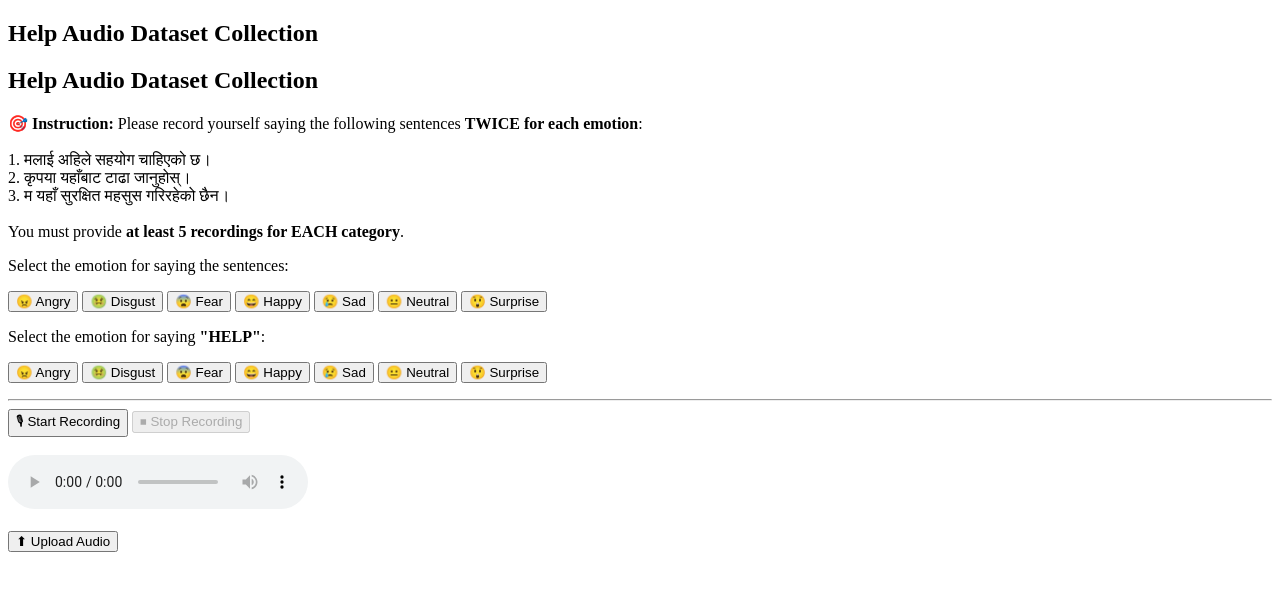
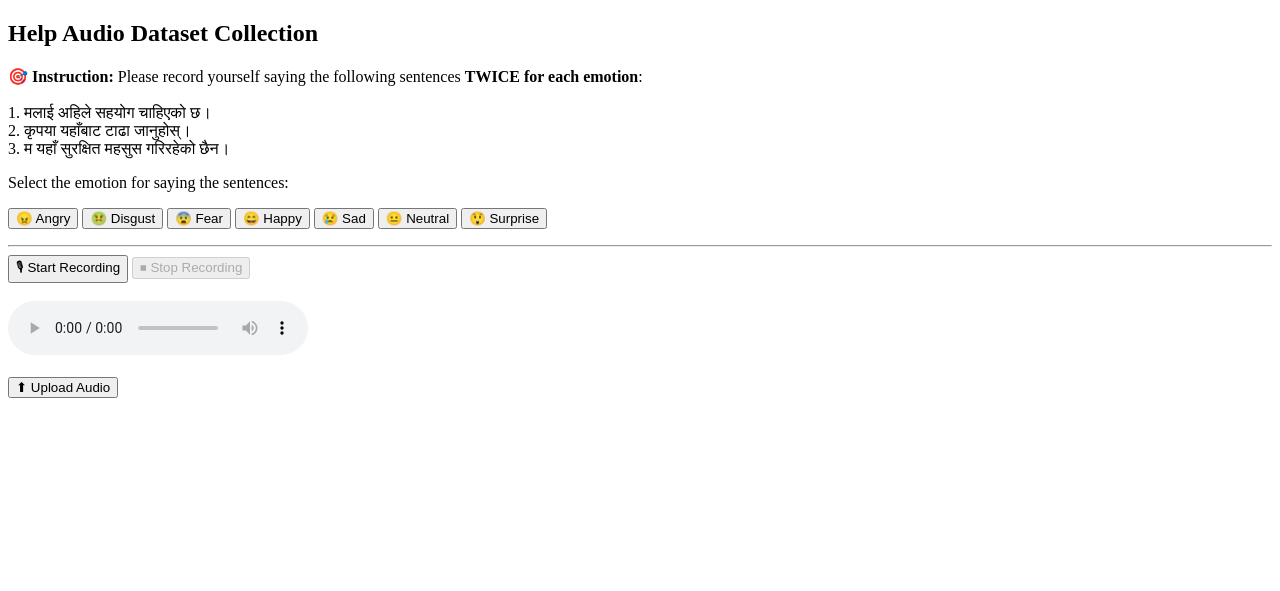
Before and after one commit to drishyagaire/help-audio-collector, a Flask app: page / in a window 1280 px wide. Shown: the top 591 px of the page. Run offline with Flask 3, Linux system fonts and the light colour scheme.

Commit message:
Refactor HTML structure and remove comments

```diff
--- a/templates/index.html
+++ b/templates/index.html
@@ -8,29 +8,13 @@
 <h2>Help Audio Dataset Collection</h2>
 
 <p>
-  <h2>Help Audio Dataset Collection</h2>
-
-<p>
   🎯 <b>Instruction:</b> Please record yourself saying the following sentences <b>TWICE for each emotion</b>:<br><br>
   1. मलाई अहिले सहयोग चाहिएको छ।<br>
   2. कृपया यहाँबाट टाढा जानुहोस्।<br>
-  3. म यहाँ सुरक्षित महसुस गरिरहेको छैन।<br><br>
-  You must provide <b>at least 5 recordings for EACH category</b>.
+  3. म यहाँ सुरक्षित महसुस गरिरहेको छैन।<br>
 </p>
 
 <p>Select the emotion for saying the sentences:</p>
-
-<button onclick="setCategory('angry')">😠 Angry</button>
-<button onclick="setCategory('disgust')">🤢 Disgust</button>
-<button onclick="setCategory('fear')">😨 Fear</button>
-<button onclick="setCategory('happy')">😄 Happy</button>
-<button onclick="setCategory('sad')">😢 Sad</button>
-<button onclick="setCategory('neutral')">😐 Neutral</button>
-<button onclick="setCategory('surprise')">😲 Surprise</button>
-
-</p>
-
-<p>Select the emotion for saying <b>"HELP"</b>:</p>
 
 <button onclick="setCategory('angry')">😠 Angry</button>
 <button onclick="setCategory('disgust')">🤢 Disgust</button>
@@ -55,12 +39,6 @@
 
 <button id="upload">⬆ Upload Audio</button>
 
-<!-- ❌ REMOVE THIS (only for testing) -->
-<!-- <script>
-  alert("INLINE JS WORKS");
-</script> -->
-
-<!-- ✅ Keep only this -->
 <script src="{{ url_for('static', filename='recorder.js') }}"></script>
 
 </body>
```
